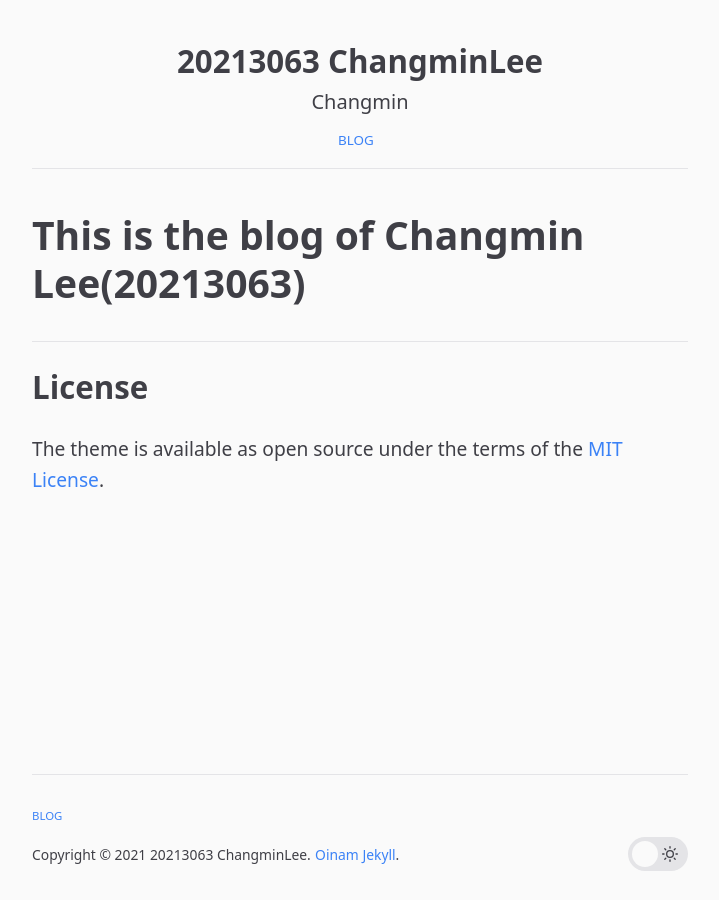
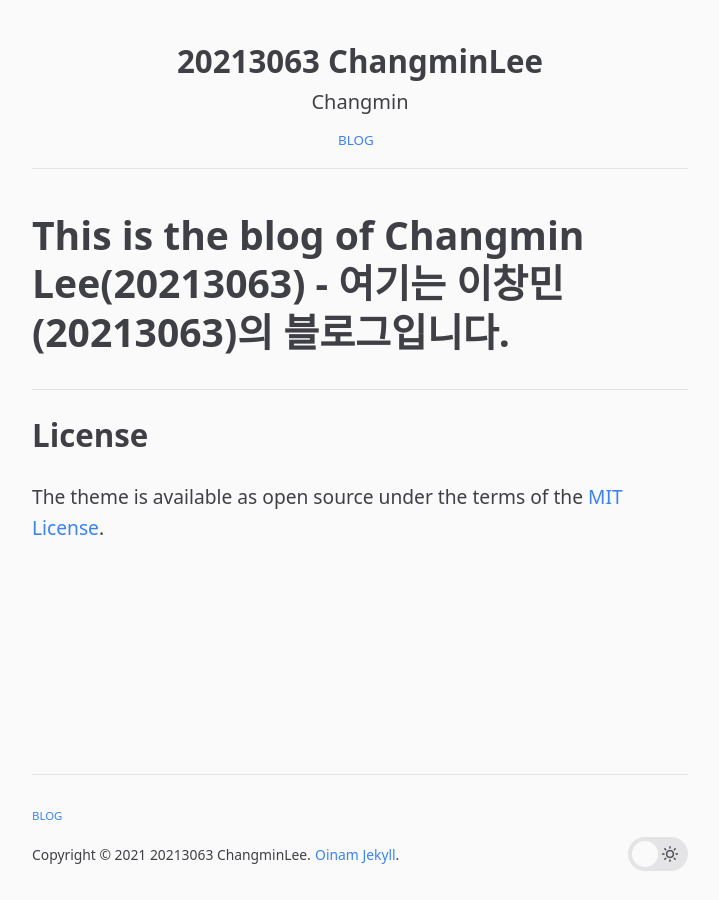
Before and after one commit to ckdals20213063/changminlee.github.io, a Jekyll site: the page built from index.md, in a window 1280 px wide. Shown: the whole page, without its empty margins (280-999 px from the left). Built offline with Jekyll 4.4.1, drawn with Linux system fonts in a browser that asks for light colours; our own code applies the rules of GitHub Pages for plain Markdown files.

Commit message:
Update index.md

```diff
--- a/index.md
+++ b/index.md
@@ -2,7 +2,7 @@
 layout: page
 ---
 
-## This is the blog of Changmin Lee(20213063)
+## This is the blog of Changmin Lee(20213063) - 여기는 이창민(20213063)의 블로그입니다.
 
 ---
 ## License
```
